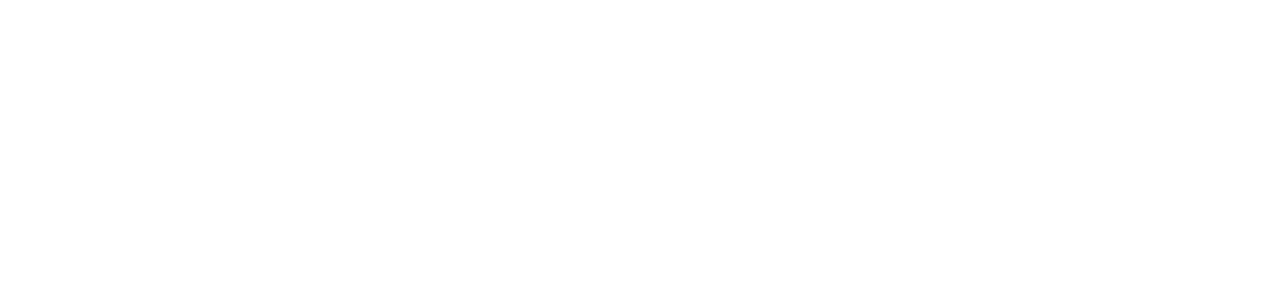
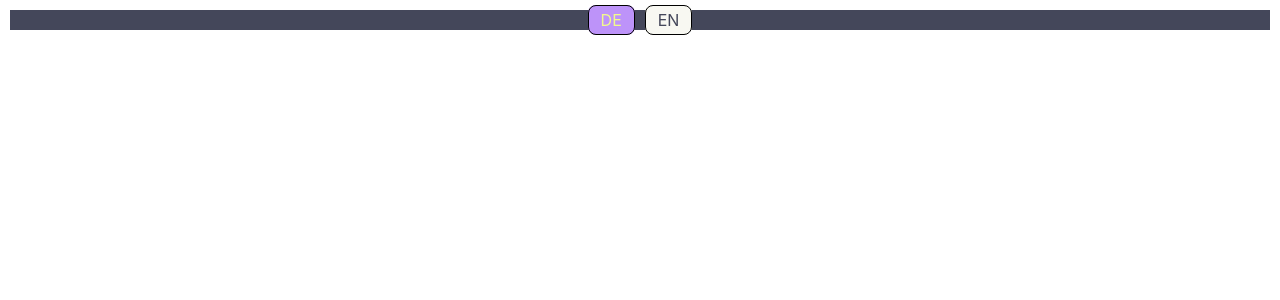
Before and after one commit to tsimvris/shopping-list, a React (Create React App) app: page / in a window 1280 px wide. Shown: the top 300 px of the page. Built offline with nearby package versions, Linux system fonts and the light colour scheme.

Commit message:
added Routes for Language

```diff
--- a/package.json
+++ b/package.json
@@ -8,7 +8,10 @@
     "@testing-library/user-event": "^13.5.0",
     "react": "^18.2.0",
     "react-dom": "^18.2.0",
+    "react-router-dom": "^6.3.0",
     "react-scripts": "5.0.1",
+    "styled": "^1.0.0",
+    "styled-components": "^5.3.5",
     "web-vitals": "^2.1.4"
   },
   "scripts": {
--- a/src/App.css
+++ b/src/App.css
@@ -1,38 +1,5 @@
 .App {
   text-align: center;
+  margin: 10px;
+  background-color: #44475a;
 }
-
-.App-logo {
-  height: 40vmin;
-  pointer-events: none;
-}
-
-@media (prefers-reduced-motion: no-preference) {
-  .App-logo {
-    animation: App-logo-spin infinite 20s linear;
-  }
-}
-
-.App-header {
-  background-color: #282c34;
-  min-height: 100vh;
-  display: flex;
-  flex-direction: column;
-  align-items: center;
-  justify-content: center;
-  font-size: calc(10px + 2vmin);
-  color: white;
-}
-
-.App-link {
-  color: #61dafb;
-}
-
-@keyframes App-logo-spin {
-  from {
-    transform: rotate(0deg);
-  }
-  to {
-    transform: rotate(360deg);
-  }
-}
--- a/src/App.js
+++ b/src/App.js
@@ -1,7 +1,34 @@
 import "./App.css";
+import styled from "styled-components";
+import Deutsch from "./Pages/DE";
+import English from "./Pages/EN";
+import { Route, Routes, NavLink } from "react-router-dom";
 
-function App() {
-  return <div className="App"></div>;
+console.clear();
+export default function App() {
+  return (
+    <div className="App">
+      <nav className="NavBar">
+        <LinkButton to="/">DE</LinkButton>
+        <LinkButton to="/english">EN</LinkButton>
+      </nav>
+      <Routes>
+        <Route path="/" element={<Deutsch />} />
+        <Route path="/english" element={<English />} />
+      </Routes>
+    </div>
+  );
 }
-
-export default App;
+const LinkButton = styled(NavLink)`
+  padding: 4px 12px;
+  border: 1px solid #000;
+  border-radius: 8px;
+  background-color: #f8f8f2;
+  text-decoration: none;
+  color: #44475a;
+  margin: 5px;
+  &.active {
+    background-color: #bd93f9;
+    color: #f1fa8c;
+  }
+`;
--- /dev/null
+++ b/src/Pages/DE.jsx
@@ -0,0 +1 @@
+export default function Deutsch() {}
--- /dev/null
+++ b/src/Pages/EN.jsx
@@ -0,0 +1 @@
+export default function English() {}
--- a/src/index.js
+++ b/src/index.js
@@ -1,13 +1,16 @@
-import React from 'react';
-import ReactDOM from 'react-dom/client';
-import './index.css';
-import App from './App';
-import reportWebVitals from './reportWebVitals';
+import React from "react";
+import ReactDOM from "react-dom/client";
+import "./index.css";
+import App from "./App";
+import reportWebVitals from "./reportWebVitals";
+import { BrowserRouter } from "react-router-dom";
 
-const root = ReactDOM.createRoot(document.getElementById('root'));
+const root = ReactDOM.createRoot(document.getElementById("root"));
 root.render(
   <React.StrictMode>
-    <App />
+    <BrowserRouter>
+      <App />
+    </BrowserRouter>
   </React.StrictMode>
 );
 
```
Also changed, not shown: 1 other file (tests, documents, lock files or other folders).
